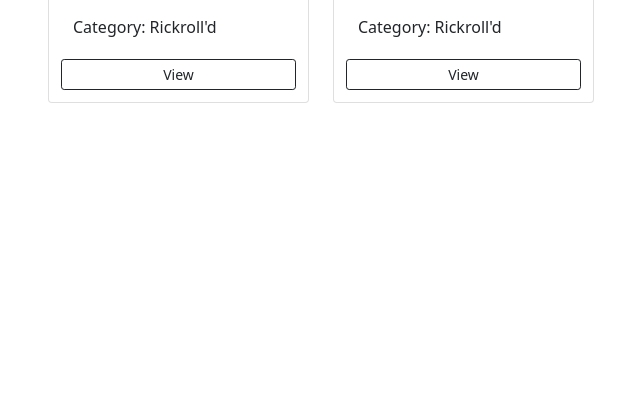
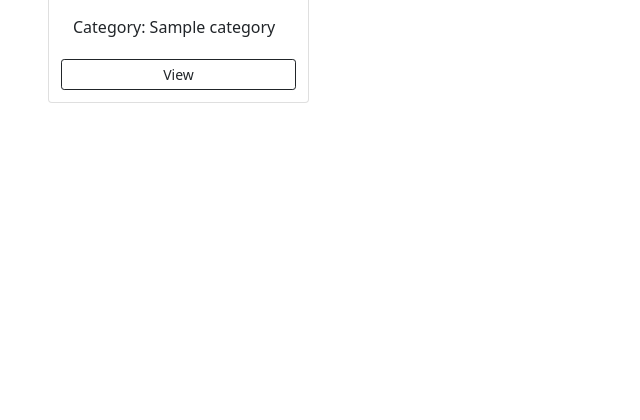
Before and after one commit to vishruthdevan/image-gallery, a Django app: page / in a window 1280 px wide. Shown: the part 258-678 px from the top of the page, without its empty margins (319-959 px from the left). Run offline with Django 3.2, Linux system fonts and the light colour scheme; tables that the repository leaves empty hold one stand-in row (values such as "Sample post"); grey boxes marked "Sample" are stand-in pictures; parts of the project's set-up code (start-up, migrations or seed data) failed here and were passed over.

Commit message:
Render data in templates

```diff
--- a/mysite/photos/templates/photos/gallery.html
+++ b/mysite/photos/templates/photos/gallery.html
@@ -27,9 +27,10 @@
                       Categories
                     </div>
                     <ul class="list-group list-group-flush">
-                      <li class="list-group-item">An item</li>
-                      <li class="list-group-item">A second item</li>
-                      <li class="list-group-item">A third item</li>
+                        {% for category in categories %}
+                        <li class="list-group-item">{{category.name}}</li>
+                        {% endfor %}
+
                       <a href="{% url 'add' %}" class="btn btn-dark btn-sm m-1">
                         Add photo
                       </a>
@@ -41,30 +42,20 @@
 
             <div class="col-md-9">
                 <div class="row">
+                {% for photo in photos %}
                     <div class="col-md-4">
                         <div class="card mb-3 p-2">
-                            <img src="https://cdn.vox-cdn.com/thumbor/9j-s_MPUfWM4bWdZfPqxBxGkvlw=/1400x1050/filters:format(jpeg)/cdn.vox-cdn.com/uploads/chorus_asset/file/22312759/rickroll_4k.jpg"
+                            <img src="{{photo.image.url}}"
                                 class="image-thumbnail" alt="...">
-                                <div class="card-body">
-                                    <p class="card-text">Category: Rickroll'd</p>
-
-                                </div>
-                                <a href="{% url 'photo' 69 %}" class="btn btn-outline-dark btn-sm m-1">View</a>
+                            <div class="card-body">
+                                <p class="card-text">Category: {{photo.category.name}}</p>
+                            </div>
+                                <a href="{% url 'photo' photo.id %}" class="btn btn-outline-dark btn-sm m-1">View</a>
                         </div>
                     </div>
-
-                    <div class="col-md-4">
-                        <div class="card mb-3 p-2">
-                            <img src="https://mir-s3-cdn-cf.behance.net/project_modules/fs/71fe9388170575.5dcdef488f6a7.png"
-                                class="image-thumbnail" alt="...">
-                                <div class="card-body">
-                                    <p class="card-text">Category: Rickroll'd</p>
-
-                                </div>
-                                <a href="{% url 'photo' 69 %}" class="btn btn-outline-dark btn-sm m-1">View</a>
-                        </div>
-                    </div>
-
+                {% empty %}
+                <h3 style="font-family: Arial, Helvetica, sans-serif;">No photos</h3>
+                {% endfor %}
                 </div>
             </div>
         </div>
--- a/mysite/photos/views.py
+++ b/mysite/photos/views.py
@@ -1,13 +1,18 @@
 from django.shortcuts import render
 from django.urls import reverse
+from .models import Category, Photo
 # Create your views here.
 
 def gallery(request):
+    categories = Category.objects.all()
+    photos = Photo.objects.all()
+    context = {'categories' : categories, 'photos' : photos}
     print(reverse('photo', args=['69']))
-    return render(request, 'photos/gallery.html')
+    return render(request, 'photos/gallery.html', context)
 
 def addPhoto(request):
     return render(request, 'photos/add.html')
 
 def viewPhoto(request, pk):
-    return render(request, 'photos/photo.html')
+    photo = Photo.objects.get(id=pk)
+    return render(request, 'photos/photo.html', {'photo':photo})
```
Also changed, not shown: mysite/photos/templates/photos/photo.html (+6 -2 lines).
